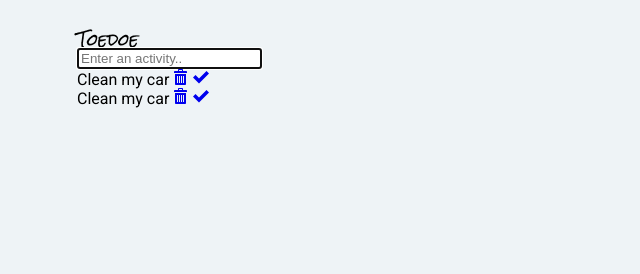
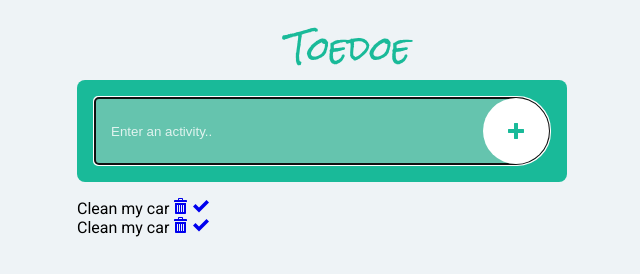
Before and after one commit to stephendeceuster/Toedoe, a plain HTML site: page index.html in a window 1280 px wide. Shown: the whole page, without its empty margins (291-931 px from the left). Drawn offline with Linux system fonts and the light colour scheme.

Commit message:
toedoe form
form styling

```diff
--- a/css/style.scss
+++ b/css/style.scss
@@ -1,6 +1,10 @@
 @use './base/reset';
 @use './base/variables' as var;
 @use './base/fonts';
+
+input:-webkit-autofill:focus {
+    outline: none !important;
+}
 
 body {
   background: var.$bodybg;
@@ -8,5 +12,47 @@ body {
     width: 90%;
     max-width: 34rem;
     margin: 2rem auto;
+    h1 {
+      text-align: center;
+      font-size: 2rem;
+      color: var.$green;
+      margin-bottom: 1rem;
+    }
+    &__form {
+        background-color: var.$green;
+        width: 90%;
+        border-radius: 0.5rem;
+        padding: 1.125rem;
+        display:flex;
+        justify-items: flex-start;
+        margin-bottom: 1rem;
+        &__input {
+            color: var.$white;
+            background-color: var.$green2;
+            border-radius: 0.5rem 4.125rem 4.125rem 0.5rem;
+            border: none;
+            padding: 1rem;
+            width: 100%;
+            margin-right: -4.125rem;
+            &::placeholder {
+                color: var.$white;
+                opacity: 0.8;
+            }
+            &:focus {
+                border: none;
+            }
+        }
+        &__button {
+            display: flex;
+            justify-content: center;
+
+            align-items: center;
+            color: var.$green;
+            background-color: var.$white;
+            width: 4.125rem;
+            height: 4.125rem;
+            border-radius: 50%;
+        }
+    }
   }
 }
--- a/index.html
+++ b/index.html
@@ -17,7 +17,7 @@
             autofocus
             placeholder="Enter an activity.."
         />
-        <a href="#" class="todoApp__form__button"></a>
+        <a href="#" class="todoApp__form__button"><svg class="icon icon-bin"><use xlink:href="./icomoon/symbol-defs.svg#icon-plus"></use></svg></a>
       </form>
       <ul class="todoApp__list">
         <li class="todoApp__list__item todoApp__list__item--checked">
```
Also changed, not shown: css/style.css, 1 other file.
